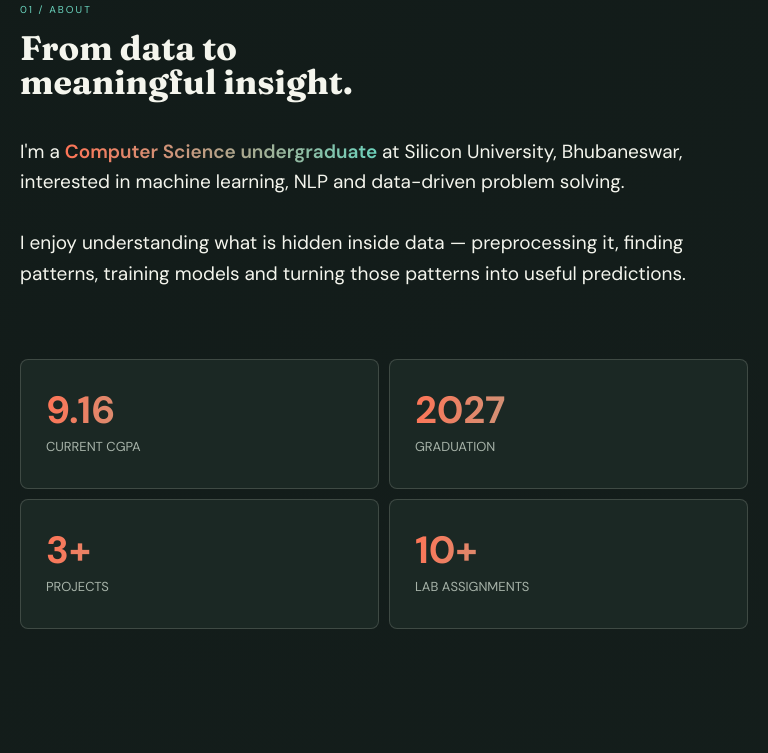
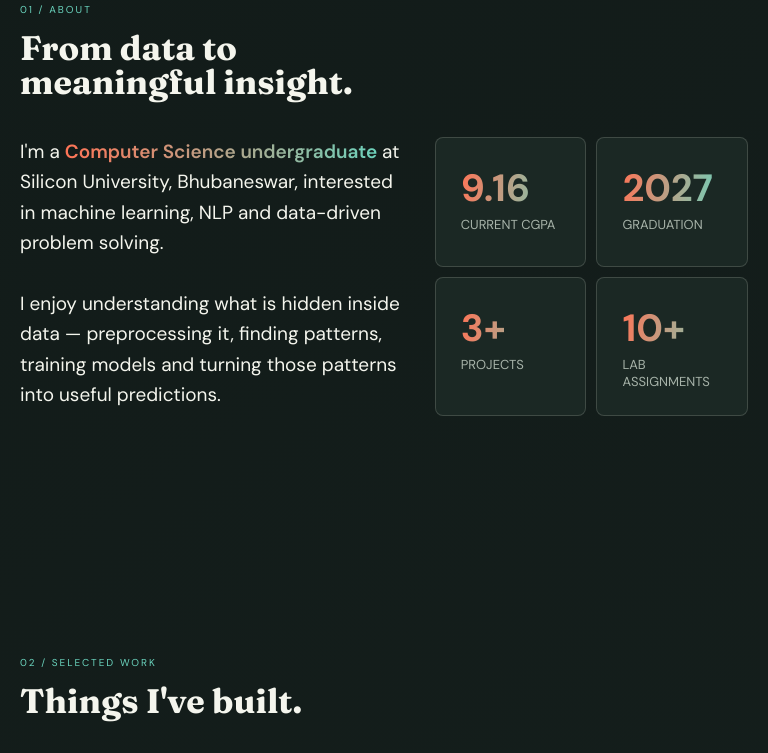
Before and after one commit to ShreeyaSoubhagini/shreeya-portfolio, a plain HTML site: page index.html in a window 768 px wide. Shown: the part 917-1670 px from the top of the page. Drawn offline with Linux system fonts and the light colour scheme.

Commit message:
Update index.html

```diff
--- a/index.html
+++ b/index.html
@@ -2616,6 +2616,19 @@ body.light .project {
     }
 }
 
+@media(max-width:900px) and (min-width:761px) {
+    .about-grid {
+        grid-template-columns: minmax(0, 1.1fr) minmax(0, .9fr);
+        gap: 32px;
+    }
+}
+
+@media(max-width:760px) {
+    .about-grid {
+        grid-template-columns: 1fr;
+    }
+}
+
 @media(max-width:620px) {
     .projects {
         grid-template-columns: 1fr;
```
